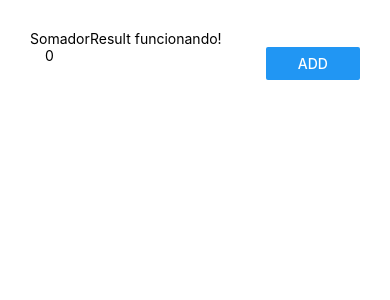
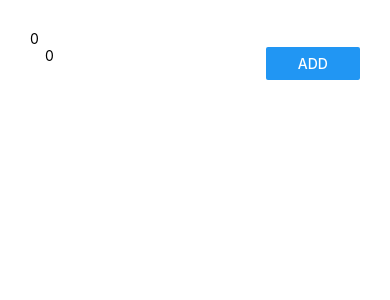
Before and after one commit to felipegabriel1942/react-native-somador-app, a React Native app: screen / in a window 390 px wide. Shown: the top 300 px of the page. Built offline with nearby package versions, Linux system fonts and the light colour scheme.

Commit message:
Exibindo o somatório da lista

```diff
--- a/src/actions/index.js
+++ b/src/actions/index.js
@@ -9,3 +9,10 @@ export const setValue = value => ({
     type: SET_VALUE,
     value
 });
+
+
+export const SET_TOTAL_VALUE = 'SET_TOTAL_VALUE'
+export const setTotalValue = value => ({
+    type: SET_TOTAL_VALUE,
+    value
+})
--- a/src/components/SomadorForm.js
+++ b/src/components/SomadorForm.js
@@ -56,7 +56,8 @@ const styles = StyleSheet.create({
 
 const mapStateToProps = state => {
     return {
-        value: state.editingValue
+        value: state.editingValue,
+        values: state.values
     }
 }
 
--- a/src/components/SomadorResult.js
+++ b/src/components/SomadorResult.js
@@ -2,12 +2,19 @@ import React from 'react';
 import { View, Text } from 'react-native';
 import { connect } from 'react-redux';
 
-const SomadorResult = () => {
+const SomadorResult = ({ values }) => {
+    let total = 0;
+    values.map(v => total += +v.value);
     return (
         <View>
-            <Text>SomadorResult funcionando!</Text>
+            <Text>{total}</Text>
         </View>
     );
 }
 
-export default connect()(SomadorResult);
+const mapStateToProps = state => {
+    const { values } = state;
+    return {values};
+}
+
+export default connect(mapStateToProps, {})(SomadorResult);
```
